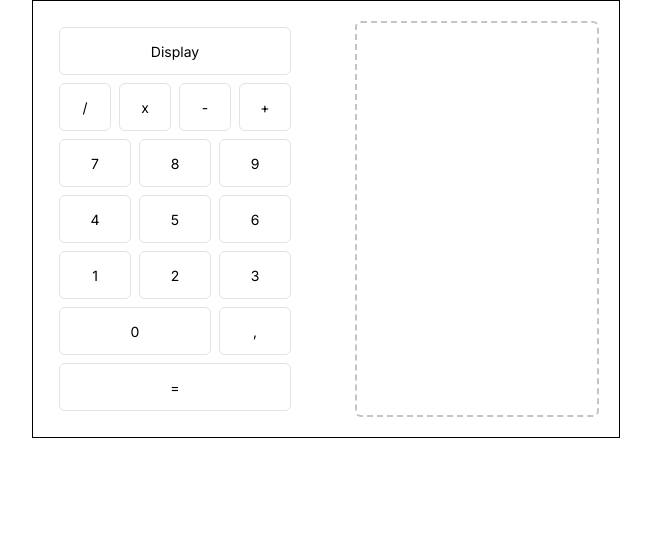
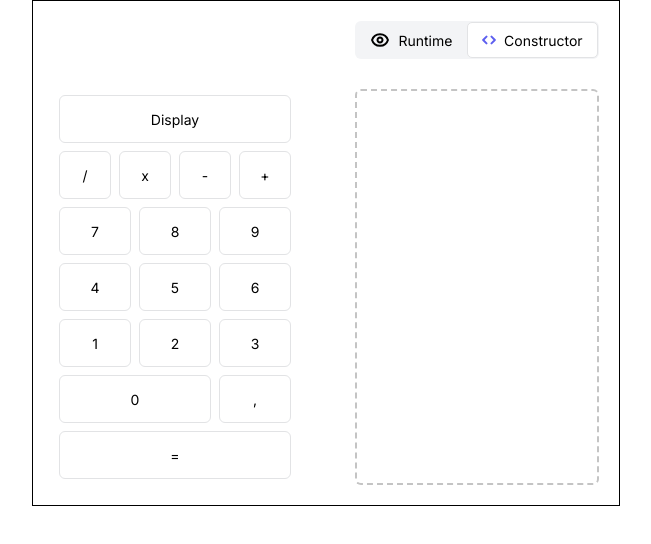
Before and after one commit to Malacar-Miles/calculator, a React (Create React App) app: page / in a window 1280 px wide. Shown: the top 544 px of the page, without its empty margins (314-965 px from the left). Built offline with nearby package versions, Linux system fonts and the light colour scheme.

Commit message:
Fully implemented ModeSwitch pane and the respective Redux slice.

```diff
--- a/src/components/module-constructor/module-constructor.scss
+++ b/src/components/module-constructor/module-constructor.scss
@@ -20,10 +20,28 @@
   &.drop-indicator-line {
     /* Transform the <div> into a blue line */
     padding: 0;
-    display: block;
+    display: flex;
+    justify-content: space-between;
     border: 1px solid $color-blue;
     position: absolute;
-    z-index: -1;
     width: calc($pane-width - 2px);
+    height: 0;
+
+    .decorator-rhombus {
+      width: 4px;
+      height: 4px;
+      background-color: $color-blue;
+      transform: rotate(45deg);
+      position: relative;
+
+      &.left {
+        left: -4px;
+        top: -2px;
+      }
+      &.right {
+        right: -2px;
+        top: -2px;
+      }
+    }
   }
 }
--- a/src/components/module-constructor/module-constructor.tsx
+++ b/src/components/module-constructor/module-constructor.tsx
@@ -71,7 +71,12 @@ const ModuleConstructor = ({
           </>
         );
       case "drop-indicator-line":
-        return <></>;
+        return (
+          <>
+            <div className="decorator-rhombus left"></div>
+            <div className="decorator-rhombus right"></div>
+          </>
+        );
       default:
         throw new Error(
           "Invalid moduleType prop of ModuleConstructor component."
--- a/src/components/panes/app/app.scss
+++ b/src/components/panes/app/app.scss
@@ -1,16 +1,20 @@
 @import "../../../utils/css/variables.scss";
 
 body {
-  font-family: 'Inter', sans-serif;
+  font-family: "Inter", sans-serif;
   display: flex;
   justify-content: center;
 }
 
-.app {
+.app-pane {
   margin: 0;
   padding: 20px;
   display: grid;
   grid-template-columns: auto auto;
-  column-gap: $pane-gap;
+  grid-template-areas:
+    ". mode-switch"
+    "toolkit calculator";
+  column-gap: $pane-column-gap;
+  row-gap: $pane-row-gap;
   border: 1px solid black;
 }
--- a/src/components/panes/app/app.tsx
+++ b/src/components/panes/app/app.tsx
@@ -1,11 +1,13 @@
 import './app.scss';
 import Calculator from '../calculator/calculator';
 import Toolkit from '../toolkit/toolkit';
+import ModeSwitch from '../mode-switch/mode-switch';
 
 
 function App() {
   return (
-    <div className='app'>
+    <div className='app-pane'>
+      <ModeSwitch />
       <Toolkit />
       <Calculator />
     </div>
--- a/src/components/panes/calculator/calculator.scss
+++ b/src/components/panes/calculator/calculator.scss
@@ -1,6 +1,7 @@
 @import "../../../utils/css/variables.scss";
 
 .calculator-pane {
+  grid-area: calculator;
   width: $pane-width;
   border: 2px dashed $color-pane-dashed-border;
   border-radius: 6px;
--- a/src/components/panes/calculator/calculator.tsx
+++ b/src/components/panes/calculator/calculator.tsx
@@ -54,10 +54,14 @@ const Calculator = () => {
     if (!dragState.isDragActive) return;
 
     /* This code checks the target module name. If it
-    has changed, the code removes and re-inserts the
-    indicator component (blue line) */
+    has changed, and the target itself isn't the blue line,
+    the code removes and re-inserts the indicator
+    component (blue line) */
     const dropTarget = identifyDropTarget(event);
-    if (dragOverTargetName.current !== dropTarget) {
+    if (
+      dragOverTargetName.current !== dropTarget &&
+      dropTarget !== "drop-indicator-line"
+    ) {
       dragOverTargetName.current = dropTarget;
       dispatch(remove("drop-indicator-line"));
       insertModule(event, "drop-indicator-line");
@@ -92,7 +96,6 @@ const Calculator = () => {
     ) {
       dispatch(remove("drop-indicator-line"));
       dragOverTargetName.current = null;
-      console.log("onDragLeave");
     }
   };
 
--- /dev/null
+++ b/src/components/panes/mode-switch/mode-switch.scss
@@ -0,0 +1,39 @@
+@import "../../../utils/css/variables.scss";
+
+.mode-switch-pane {
+  grid-area: mode-switch;
+  width: $pane-width;
+  display: flex;
+  flex-direction: row;
+  align-items: center;
+  justify-content: space-between;
+  padding: 1px;
+  background: $color-grey-background;
+  border-radius: 6px;
+
+  .mode-button {
+    cursor: pointer;
+    display: flex;
+    align-items: center;
+    justify-content: center;
+    column-gap: 8px;
+    flex-grow: 1;
+    font-weight: 500;
+    font-size: 14px;
+    line-height: 15px;
+    height: 36px;
+    border: none;
+    background-color: transparent;
+
+    &.active {
+      cursor: unset;
+      background: #ffffff;
+      border: 1px solid $color-button-border;
+      border-radius: 5px;
+
+      .icon {
+        color: $color-blue;
+      }
+    }
+  }
+}
--- /dev/null
+++ b/src/components/panes/mode-switch/mode-switch.tsx
@@ -0,0 +1,43 @@
+import "./mode-switch.scss";
+import { useDispatch, useSelector } from "react-redux";
+import { toggle, selectMode } from "../../../utils/redux/mode-slice";
+import { ReactComponent as EyeLogo } from "../../../assets/eye.svg";
+import { ReactComponent as AngleBrackets } from "../../../assets/angle-brackets.svg";
+
+const ModeSwitch = () => {
+  const dispatch = useDispatch();
+  const currentMode = useSelector(selectMode);
+
+  const runtimeButtonClassName =
+    currentMode === "runtime" ? "mode-button active" : "mode-button";
+
+  const constructorButtonClassName =
+    currentMode === "constructor" ? "mode-button active" : "mode-button";
+
+  const handleRuntimeButtonClick = () => {
+    if (currentMode !== "runtime") dispatch(toggle());
+  };
+
+  const handleConstructorButtonClick = () => {
+    if (currentMode !== "constructor") dispatch(toggle());
+  };
+
+  return (
+    <div className="mode-switch-pane">
+      <button
+        className={runtimeButtonClassName}
+        onClick={handleRuntimeButtonClick}
+      >
+        <EyeLogo className="icon"/> <span>Runtime</span>
+      </button>
+      <button
+        className={constructorButtonClassName}
+        onClick={handleConstructorButtonClick}
+      >
+        <AngleBrackets className="icon"/> <span>Constructor</span>
+      </button>
+    </div>
+  );
+};
+
+export default ModeSwitch;
--- a/src/components/panes/toolkit/toolkit.scss
+++ b/src/components/panes/toolkit/toolkit.scss
@@ -1,6 +1,7 @@
 @import "../../../utils/css/variables.scss";
 
 .toolkit-pane {
+  grid-area: toolkit;
   width: $pane-width;
   min-height: 216px;
   border: 2px solid transparent;
--- a/src/utils/css/variables.scss
+++ b/src/utils/css/variables.scss
@@ -1,6 +1,8 @@
 $pane-width: 244px;
-$pane-gap: 58px;
+$pane-column-gap: 58px;
+$pane-row-gap: 30px;
 $color-pane-dashed-border: #C4C4C4;
+$color-grey-background: #f3f4f6;
 
 $color-blue: #5D5FEF;
 
--- a/src/utils/redux/mode-slice.ts
+++ b/src/utils/redux/mode-slice.ts
@@ -1,5 +1,6 @@
 import { createSlice } from "@reduxjs/toolkit";
 import { MainPaneMode } from "../types/types";
+import { RootState } from "./store";
 
 export type ModeState = {
   value: MainPaneMode;
@@ -23,3 +24,6 @@ export const modeSlice = createSlice({
 
 export const { toggle } = modeSlice.actions;
 export default modeSlice.reducer;
+
+// This function is to be used as an argument for useSelector
+export const selectMode = (state: RootState) => state.mainPaneMode.value;
```
Also changed, not shown: src/assets/angle-brackets.svg (added), src/assets/eye.svg (added).
